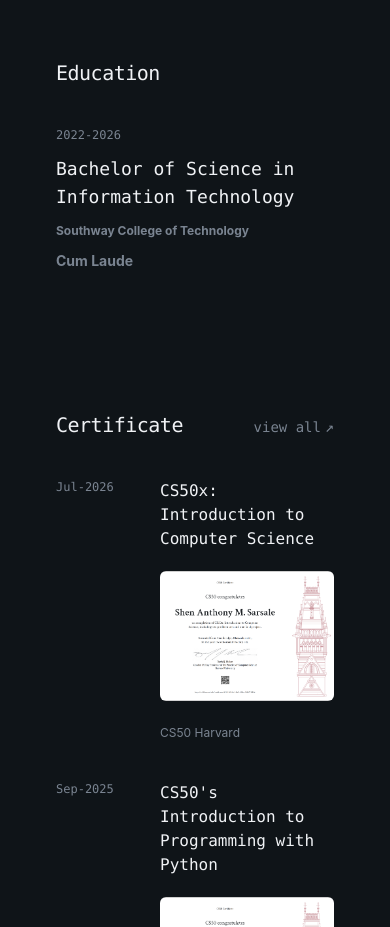
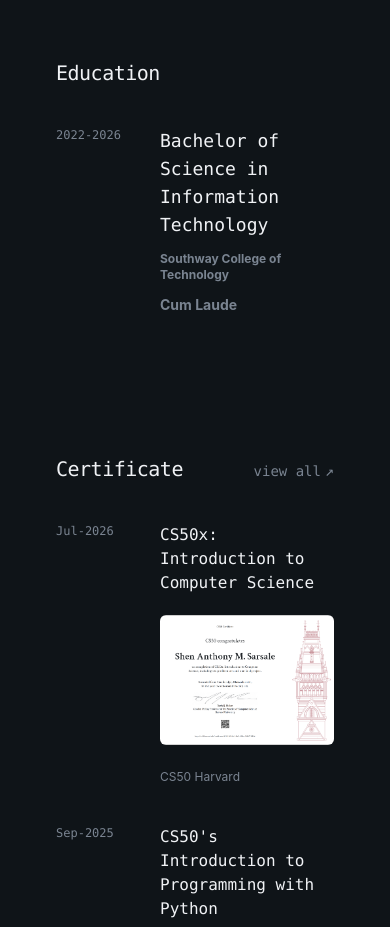
Before and after one commit to Ein-shen/My-porfolio, a React (Vite) app: page / in a window 390 px wide. Shown: the part 4180-5107 px from the top of the page. Built offline with nearby package versions, Linux system fonts and the light colour scheme; the HTML template or start-up script is replaced by a standard one.

Commit message:
added changes in the education padding and sizes

```diff
--- a/src/sections/Education.jsx
+++ b/src/sections/Education.jsx
@@ -24,12 +24,13 @@ export const Education = () => {
                     <div className="relative">
                         {Educ.map((edu, idx) => (
                             <div key={idx} className="pb-10">
-                                <div className="flex flex-col gap-3 rounded-2xl transition-all duration-500 sm:flex-row sm:items-start sm:gap-x-8 lg:gap-x-20 xl:gap-x-40">
-                                    <span className="theme-muted shrink-0 text-muted-foreground font-mono text-xs font-medium sm:text-sm">
+                                {/* Fixed 6rem date column keeps content aligned with other sections */}
+                                <div className="grid grid-cols-[5.5rem_minmax(0,1fr)] items-start gap-x-4 sm:grid-cols-[6rem_minmax(0,1fr)] sm:gap-x-8 lg:gap-x-20 xl:gap-x-40">
+                                    <span className="theme-muted text-muted-foreground font-mono text-xs font-medium sm:text-sm">
                                         {edu.period}
                                     </span>
 
-                                    <div className="flex flex-col w-full min-w-0">
+                                    <div className="flex min-w-0 flex-col">
                                         <h3 className="text-lg sm:text-xl font-mono break-words">{edu.course}</h3>
                                         <p className="text-xs font-bold text-muted-foreground pt-3 sm:pt-4">{edu.school}</p>
                                         <p className="text-sm sm:text-base font-bold text-muted-foreground pt-3 sm:pt-4">{edu.award}</p>
```
